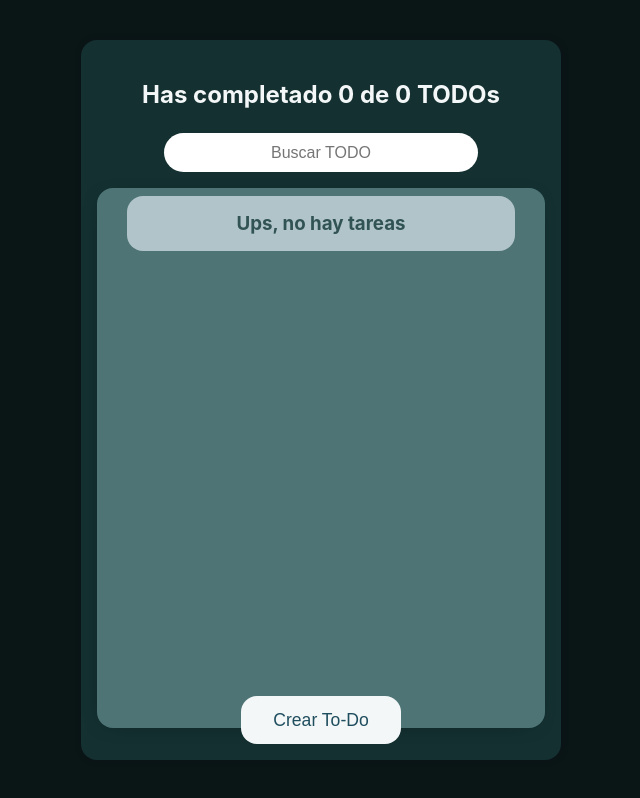
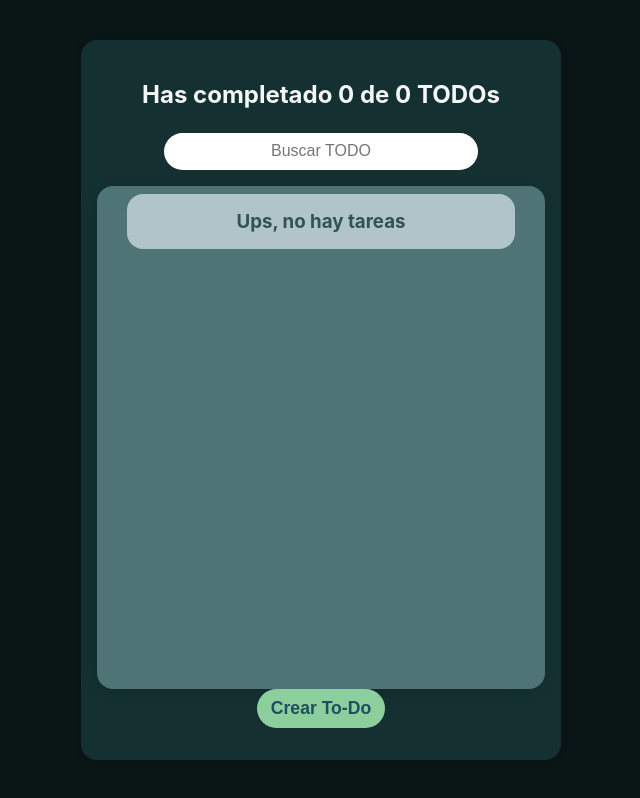
Before and after one commit to emazou/todo-app, a React (Create React App) app: page / in a window 1280 px wide. Shown: the whole page, without its empty margins (319-959 px from the left). Built offline with nearby package versions, Linux system fonts and the light colour scheme.

Commit message:
background color

```diff
--- a/src/styles/CreateTodoButton.css
+++ b/src/styles/CreateTodoButton.css
@@ -1,17 +1,15 @@
 .CreateTodoButton {
   cursor: pointer;
-  width: 10rem;
+  width: 8rem;
   height: 3rem;
-  background: #F4F7F7;
-  border-radius: 1rem;
+  background: #8dcf9c;
+  border-radius: 3rem;
   border: none;
   padding: 0.3rem;
-  font-weight: 500;
+  font-weight: bold;
   color: #1F4E5F;
   font-size: 1.1rem;
   z-index: 1;
-  position: fixed;
-  top: 87vh;
 }
 .CreateTodoButton:hover{
   transform: scale(1.1);
```
